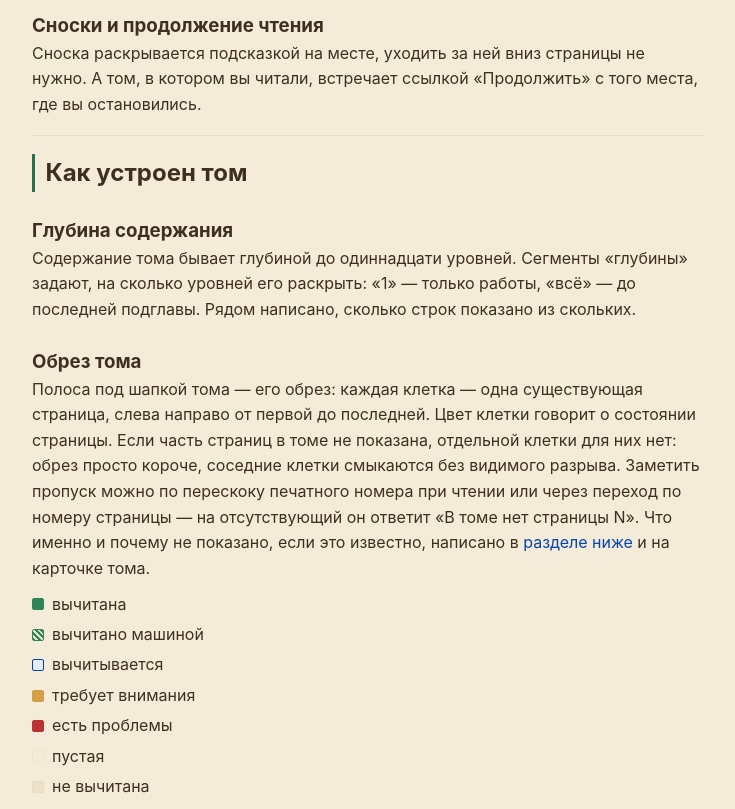
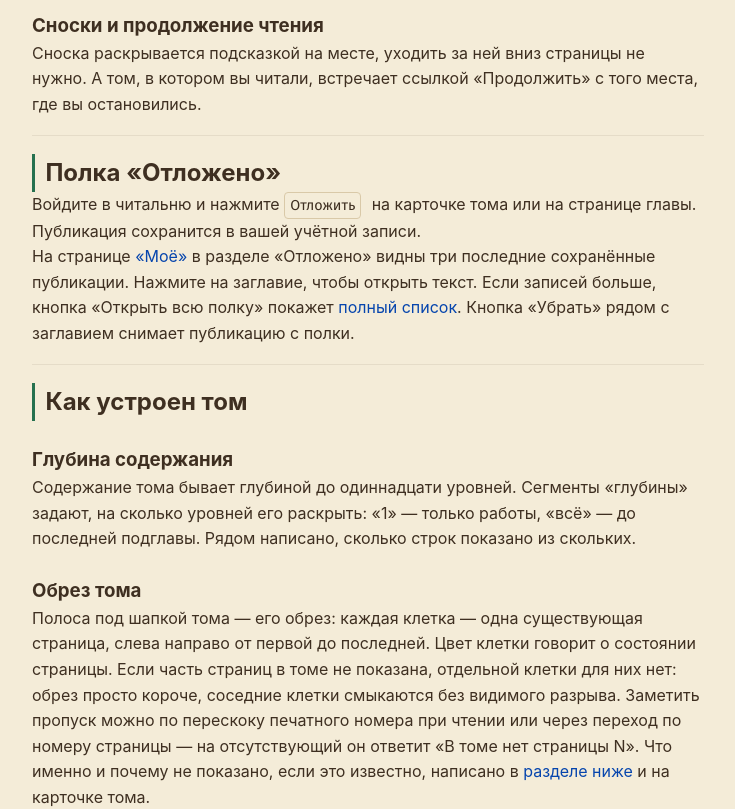
Before and after one commit to mx-weltanschauung/proofreader, a React (Vite) app in the folder frontend/: page /help in a window 1280 px wide. Shown: the part 1680-2489 px from the top of the page, without its empty margins (272-1007 px from the left). Built offline with nearby package versions, Linux system fonts and the light colour scheme; no server answers; a web font is replaced by a local one.

Commit message:
Описать полку «Отложено» в справке

```diff
--- a/frontend/src/pages/Help.tsx
+++ b/frontend/src/pages/Help.tsx
@@ -22,6 +22,7 @@ const Key: React.FC<{ children: React.ReactNode }> = ({ children }) => (
 const HELP_TOPICS = [
   ['about', 'О читальне'],
   ['reading', 'Чтение'],
+  ['read-later', 'Отложено'],
   ['volume', 'Том и полосы'],
   ['withheld', 'Пропуски'],
   ['search', 'Поиск'],
@@ -143,6 +144,20 @@ export const Help: React.FC = () => {
         <p>
           Сноска раскрывается подсказкой на месте, уходить за ней вниз страницы не нужно. А том, в
           котором вы читали, встречает ссылкой «Продолжить» с того места, где вы остановились.
+        </p>
+      </section>
+
+      <section id="read-later">
+        <h2>Полка «Отложено»</h2>
+        <p>
+          Войдите в читальню и нажмите <Key>Отложить</Key> на карточке тома или на странице главы.
+          Публикация сохранится в вашей учётной записи.
+        </p>
+        <p>
+          На странице <Link to="/mine">«Моё»</Link> в разделе «Отложено» видны три последние
+          сохранённые публикации. Нажмите на заглавие, чтобы открыть текст. Если записей больше,
+          кнопка «Открыть всю полку» покажет <Link to="/mine/read-later">полный список</Link>.
+          Кнопка «Убрать» рядом с заглавием снимает публикацию с полки.
         </p>
       </section>
 
@@ -708,10 +723,10 @@ export const Help: React.FC = () => {
           пароль забыт, старое имя занято безвозвратно — остаётся записаться заново под другим.
         </p>
         <p>
-          Аккаунт читателя даёт две вещи: судьбу собственных{' '}
-          <Link to="/mine">предложенных правок</Link> и свою <Link to="/collections">подборку</Link>{' '}
-          — набор глав и томов с личной ссылкой. В подборке можно составить{' '}
-          <a href="#meeting-programs">программу встреч</a>.
+          На странице <Link to="/mine">«Моё»</Link> можно посмотреть состояние предложенных правок и
+          вернуться к <a href="#read-later">отложенному чтению</a>. С аккаунтом можно создать{' '}
+          <Link to="/collections">подборку</Link> — набор глав и томов с личной ссылкой. В подборке
+          можно составить <a href="#meeting-programs">программу встреч</a>.
         </p>
       </section>
 
```
Also changed, not shown: 1 other file (tests, documents, lock files or other folders).
